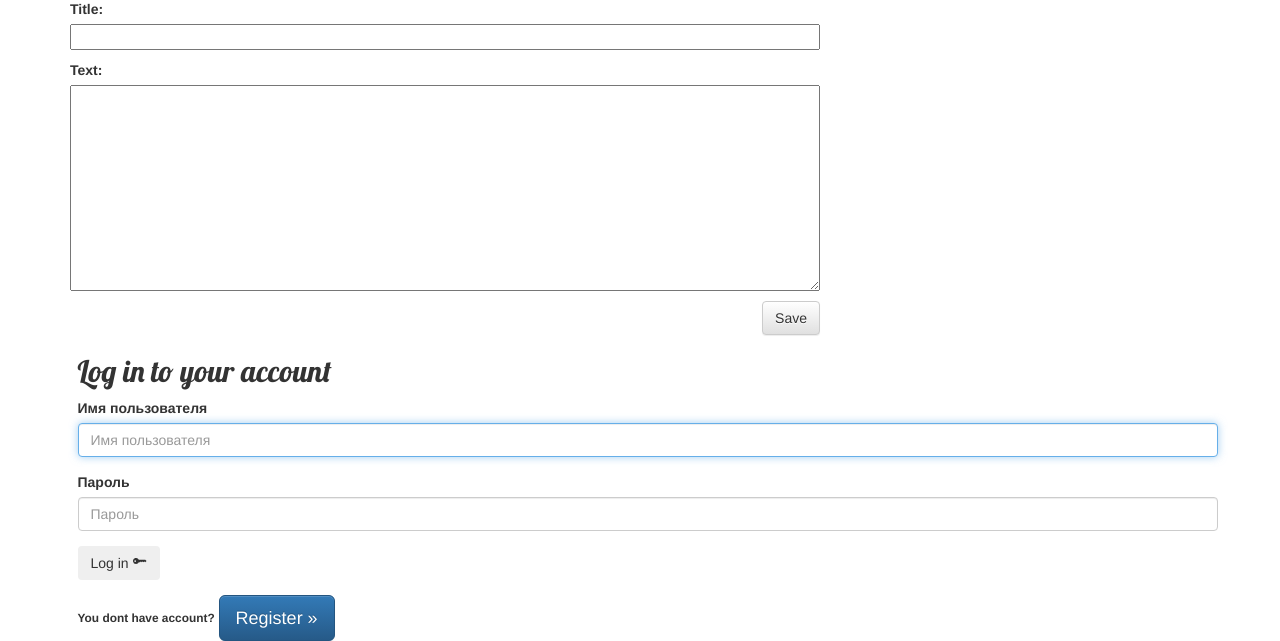
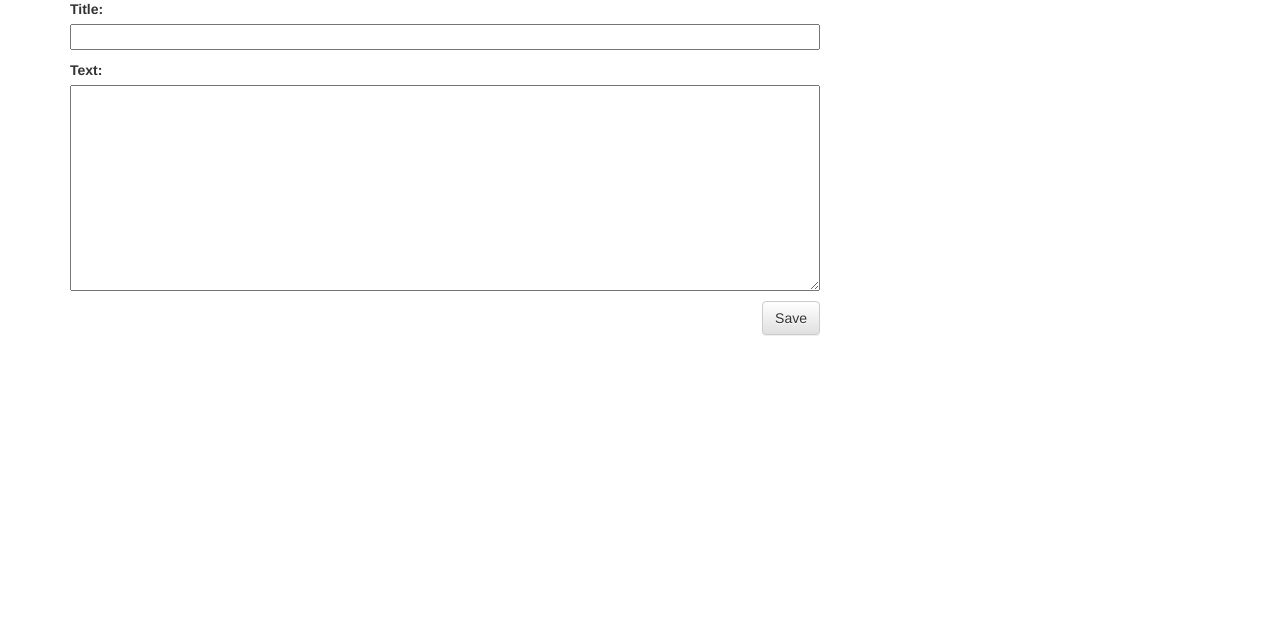
Before and after one commit to AraikaAbaevna/my-first-blog, a Django app: page /post/new/ in a window 1280 px wide. Shown: the part 208-849 px from the top of the page. After the commit the page ends 544 px from the top, so only its background shows below. Run offline with Django 3.2, Linux system fonts and the light colour scheme; some libraries are stand-ins or nearby versions.

```diff
--- a/blog/templates/blog/base.html
+++ b/blog/templates/blog/base.html
@@ -22,37 +22,6 @@
                 </div>
             </div>
         </div>
-        <main role="main" class="container">
-            <div class="pb-2 mb-2 border-bottom">
 
-        <h2>Log in to your account</h2>
-
-            </div>
-            <div>
-
-            <form method="post" action="/users/login/" class="form">
-                <input type="hidden" name="csrfmiddlewaretoken" value="Z0jnrirnaj5OV2LLpHpl1bPZUNX580CLPMXnnR5ynRWWvYV5jgm4V8afGvAUoJwd">
-
-                <div class="form-group"><label for="id_username">Имя пользователя</label><input type="text" name="username" autofocus autocapitalize="none" autocomplete="username" maxlength="150" class="form-control" placeholder="Имя пользователя" title="" required id="id_username"></div>
-        <div class="form-group"><label for="id_password">Пароль</label><input type="password" name="password" autocomplete="current-password" class="form-control" placeholder="Пароль" title="" required id="id_password"></div>
-                <div class="form-group">
-                <button  class="btn btn-outline-primary" name="submit">
-                  Log in
-                  <svg width="1em" height="1em" viewBox="0 0 16 16" class="bi bi-key-fill" fill="currentColor" xmlns="http://www.w3.org/2000/svg">
-          <path fill-rule="evenodd" d="M3.5 11.5a3.5 3.5 0 1 1 3.163-5H14L15.5 8 14 9.5l-1-1-1 1-1-1-1 1-1-1-1 1H6.663a3.5 3.5 0 0 1-3.163 2zM2.5 9a1 1 0 1 0 0-2 1 1 0 0 0 0 2z"/>
-        </svg>
-                </button>
-                </div>
-                <input type="hidden" name="next"
-                       value="/" />
-            </form>
-
-        <small><strong>You dont have account?</stong></small>
-        <a class="btn btn-lg btn-primary" href="/blog/register.html/" role="button">Register &raquo;</a>
-
-
-
-            </div>
-        </main>
     </body>
 </html>
```
Also changed, not shown: register.html (deleted, +0 -61 lines).
